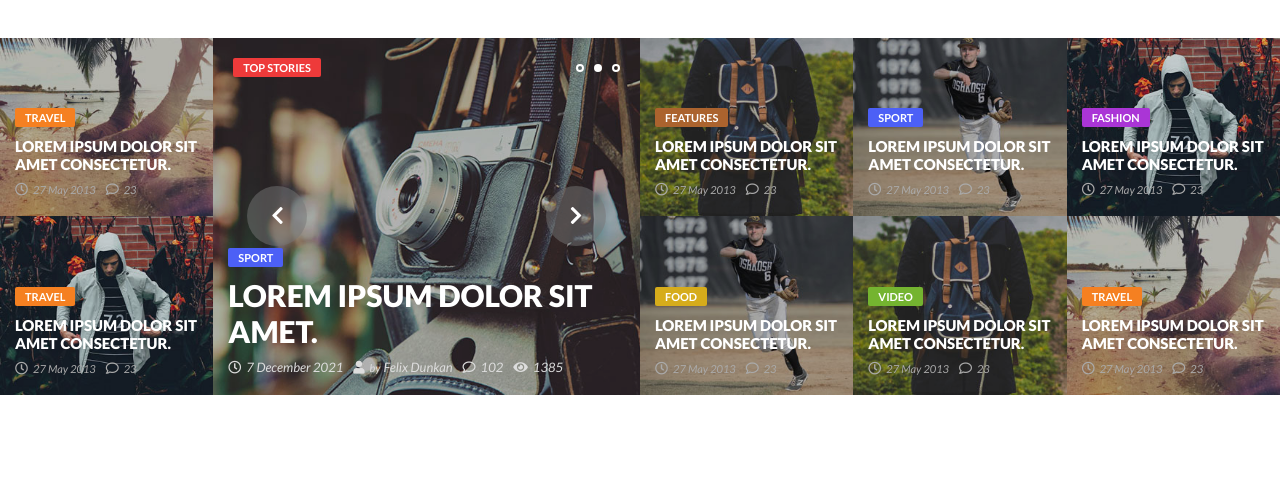
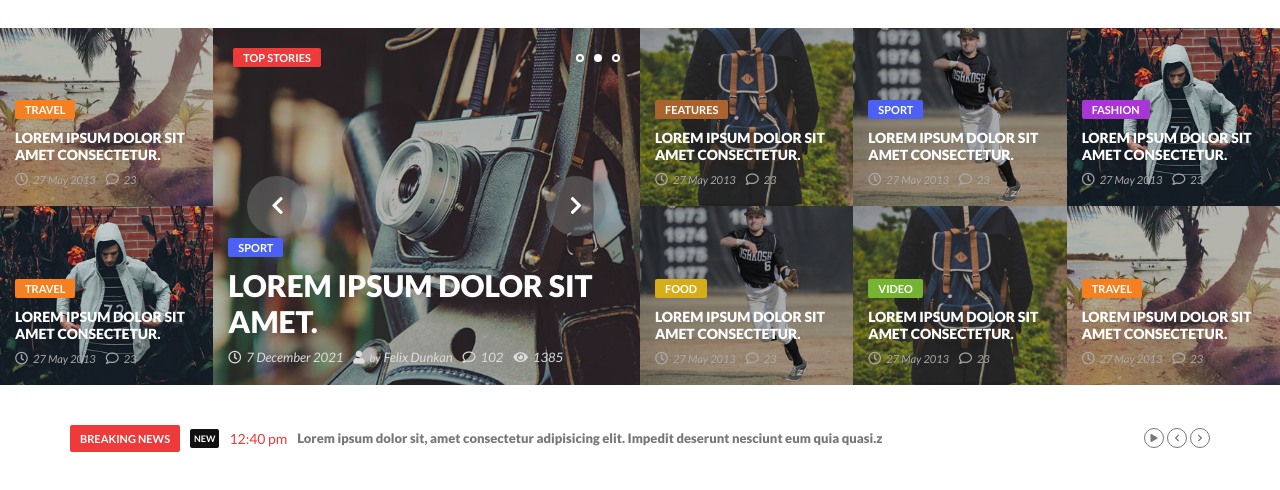
Before and after one commit to WebSavva/news, a website built with webpack: page index.html in a window 1280 px wide. Shown: the part 264-754 px from the top of the page. Built offline with nearby package versions, Linux system fonts and the light colour scheme.

Commit message:
Running sticker has been styled

```diff
--- a/index.html
+++ b/index.html
@@ -132,7 +132,7 @@
                                     </ul>
                                     <div class="nav__world-carousel-wrapper p-md">
                                         <div class="carousel__head">
-                                            <h3 class="heading-3">Lifestyle</h3>
+                                            <h3 class="heading-5">Lifestyle</h3>
                                             <div class="carousel__controls carousel__controls">
                                                 <span data-carousel-target="carousel-world" data-carousel-direction="left" class="carousel__btn carousel__btn--external">
                                                     <i class="fas fa-chevron-left carousel__control-icon--external"></i>
@@ -239,7 +239,7 @@
                             <div class="nav__dropdown nav__dropdown--vertical">
                                 <div class="row p-md">
                                         <div class="carousel__head overlay-border">
-                                            <h3 class="heading-3 overlay-border overlay-border--custom">Latest Posts</h3>
+                                            <h3 class="heading-5 overlay-border overlay-border--custom">Latest Posts</h3>
                                             <div class="carousel__controls carousel__controls">
                                                 <span data-carousel-target="carousel-travel" data-carousel-direction="left" class="carousel__btn carousel__btn--external">
                                                     <i class="fas fa-chevron-left carousel__control-icon--external"></i>
@@ -601,7 +601,7 @@
             <div class="gallery__news-details gallery__news-details--small">
                 <a href="#" class="news-category-label" data-news-category="travel">Travel</a>
                 <a href="#" class="news-link">
-                    <h2 class="heading-2 gallery__card-title">Lorem ipsum dolor sit amet consectetur.</h2>
+                    <h2 class="heading-4 gallery__card-title">Lorem ipsum dolor sit amet consectetur.</h2>
                 </a>
                 <div class="news-info news-info--light">
                     <div class="news-info__details news-info__details--dark">
@@ -725,7 +725,7 @@
             <div class="gallery__news-details gallery__news-details--small">
                 <a href="#" class="news-category-label" data-news-category="features">Features</a>
                 <a href="#" class="news-link">
-                    <h2 class="heading-2 gallery__card-title">Lorem ipsum dolor sit amet consectetur.</h2>
+                    <h2 class="heading-4 gallery__card-title">Lorem ipsum dolor sit amet consectetur.</h2>
                 </a>
                 <div class="news-info news-info--light">
                     <div class="news-info__details news-info__details--dark">
@@ -747,7 +747,7 @@
             <div class="gallery__news-details gallery__news-details--small">
                 <a href="#" class="news-category-label" data-news-category="sport">Sport</a>
                 <a href="#" class="news-link">
-                    <h2 class="heading-2 gallery__card-title">Lorem ipsum dolor sit amet consectetur.</h2>
+                    <h2 class="heading-4 gallery__card-title">Lorem ipsum dolor sit amet consectetur.</h2>
                 </a>
                 <div class="news-info news-info--light">
                     <div class="news-info__details news-info__details--dark">
@@ -769,7 +769,7 @@
             <div class="gallery__news-details gallery__news-details--small">
                 <a href="#" class="news-category-label" data-news-category="fashion">Fashion</a>
                 <a href="#" class="news-link">
-                    <h2 class="heading-2 gallery__card-title">Lorem ipsum dolor sit amet consectetur.</h2>
+                    <h2 class="heading-4 gallery__card-title">Lorem ipsum dolor sit amet consectetur.</h2>
                 </a>
                 <div class="news-info news-info--light">
                     <div class="news-info__details news-info__details--dark">
@@ -791,7 +791,7 @@
             <div class="gallery__news-details gallery__news-details--small">
                 <a href="#" class="news-category-label" data-news-category="travel">Travel</a>
                 <a href="#" class="news-link">
-                    <h2 class="heading-2 gallery__card-title">Lorem ipsum dolor sit amet consectetur.</h2>
+                    <h2 class="heading-4 gallery__card-title">Lorem ipsum dolor sit amet consectetur.</h2>
                 </a>
                 <div class="news-info news-info--light">
                     <div class="news-info__details news-info__details--dark">
@@ -813,7 +813,7 @@
             <div class="gallery__news-details gallery__news-details--small">
                 <a href="#" class="news-category-label" data-news-category="food">Food</a>
                 <a href="#" class="news-link">
-                    <h2 class="heading-2 gallery__card-title">Lorem ipsum dolor sit amet consectetur.</h2>
+                    <h2 class="heading-4 gallery__card-title">Lorem ipsum dolor sit amet consectetur.</h2>
                 </a>
                 <div class="news-info news-info--light">
                     <div class="news-info__details news-info__details--dark">
@@ -835,7 +835,7 @@
             <div class="gallery__news-details gallery__news-details--small">
                 <a href="#" class="news-category-label" data-news-category="video">Video</a>
                 <a href="#" class="news-link">
-                    <h2 class="heading-2 gallery__card-title">Lorem ipsum dolor sit amet consectetur.</h2>
+                    <h2 class="heading-4 gallery__card-title">Lorem ipsum dolor sit amet consectetur.</h2>
                 </a>
                 <div class="news-info news-info--light">
                     <div class="news-info__details news-info__details--dark">
@@ -857,7 +857,7 @@
             <div class="gallery__news-details gallery__news-details--small">
                 <a href="#" class="news-category-label" data-news-category="travel">Travel</a>
                 <a href="#" class="news-link">
-                    <h2 class="heading-2 gallery__card-title">Lorem ipsum dolor sit amet consectetur.</h2>
+                    <h2 class="heading-4 gallery__card-title">Lorem ipsum dolor sit amet consectetur.</h2>
                 </a>
                 <div class="news-info news-info--light">
                     <div class="news-info__details news-info__details--dark">
@@ -875,6 +875,29 @@
             </div>
         </div>
     </section>
+    <!-- NEWS TICKER -->
+    <section class="news-ticker">
+        <div class="row news-ticker__content">
+            <span class="news-ticker__breaking-news-label">Breaking News</span>
+            <span class="news-ticker__new-label">New</span>
+            <div class="news-ticker__line">
+                <span class="news-ticker__news-time">12:40 pm</span>
+                <a href="#" class="news-ticker__news-heading news-link news-link--alt">Lorem ipsum dolor sit, amet consectetur adipisicing elit. Impedit deserunt nesciunt eum quia quasi.z</a>
+                <div class="news-ticker__controls">
+                    <button class="news-ticker__control-btn new-ticker__stop-control">
+                        <i class="fas fa-play"></i>
+                    </button>
+                    <button class="news-ticker__control-btn new-ticker__stop-previous">
+                        <i class="fas fa-chevron-left"></i>
+                    </button>
+                    <button class="news-ticker__control-btn new-ticker__stop-next">
+                        <i class="fas fa-chevron-right"></i>
+                    </button>
+                </div>
+            </div>
+        </div>
+    </section>
+    <!-- FILTER -->
     <script src="index.js"></script>
 </body>
 </html>
--- a/sass/base/_typography.scss
+++ b/sass/base/_typography.scss
@@ -16,10 +16,16 @@ html {
 
 .heading-2 {
     @extend %heading;
-    font-size: 1.5rem;
+    font-size: 2rem;
     text-transform: uppercase;
 }
 
-.heading-3 {
-    font-size: 1.3rem;
+.heading-4 {
+    @extend %heading;
+    font-size: 1.4rem;
 }
+
+.heading-5 {
+    @extend %heading;
+    font-size: 1.2rem;
+}
--- a/sass/base/_utilities.scss
+++ b/sass/base/_utilities.scss
@@ -29,7 +29,7 @@
 
     &::after {
         @extend %bordered-bottom;
-        background-color:lighten($light-gray-color-2, 10%);
+        background-color:lighten($light-gray-color-2, 35%);
     }
 
     &--custom {
--- a/sass/components/_gallery.scss
+++ b/sass/components/_gallery.scss
@@ -1,6 +1,5 @@
 .gallery {
-    margin: 4rem 0;
-    padding-bottom: 4rem;
+    margin: 3rem 0;
     position: relative;
     z-index: 2;
     display: grid;
--- a/sass/components/_news-items.scss
+++ b/sass/components/_news-miscellaneous.scss
@@ -2,7 +2,6 @@
     color: #fff;
     font-size: 1.1rem;
     padding: .3rem 1rem;
-    align-self: start;
     border-radius: 2px;
     text-transform: uppercase;
     font-weight: 700;
@@ -50,12 +49,21 @@
 }
 
 .news-link {
+    cursor: pointer;
+    transition: $default-transition;
     @include pseudoLink(link) {
         color: #fff;
     }
     @include pseudoLink(hover){
+        color: $light-red !important;
         & > * {
             color: $light-red !important;
+        }
+    }
+
+    &--alt {
+        @include pseudoLink(link) {
+            color: $light-gray-color-2;
         }
     }
 }
@@ -64,6 +72,7 @@
     @include pseudoLink(link) {
         @extend %label;
         background: var(--current-color);
+        width: max-content;
     }
 
     @include pseudoLink(hover) {
--- /dev/null
+++ b/sass/components/_news-ticker.scss
@@ -0,0 +1,66 @@
+.news-ticker {
+    padding-bottom: 3rem;
+    &__content {
+        padding: 1rem 0;
+        display: flex;
+        align-items: center;
+
+    }
+
+    &__breaking-news-label {
+        @extend %label;
+        background: $light-red;
+        padding: .7rem 1rem;
+    }
+
+    &__line {
+        display: flex;
+        flex: 1;
+        align-items: center
+
+    }
+
+    &__new-label {
+        @extend %label;
+        background: $dark-gray-color;
+        font-size: .9rem;
+        padding: .4rem;
+        margin: 0 1rem;
+    }
+
+    &__news-time {
+        color: $light-red;
+        margin-right: 1rem;
+    }
+
+    &__news-heading {
+        font-weight: 800;
+        font-size: 1.3rem;
+        flex: 1;
+    }
+
+    &__controls {
+        display: flex;
+        align-items: center;
+        gap: .3rem;
+    }
+
+    &__control-btn {
+        cursor: pointer;
+        display: flex;
+        align-items: center;
+        justify-content: center;
+        border-radius: 100px;
+        font-size: .8rem;
+        width: 2rem;
+        height: 2rem;
+        color: $light-gray-color-2;
+        border: 1px solid currentColor;
+        transition: $default-transition;
+        aspect-ratio: 1 / 1;
+        &:hover {
+            background: $light-red;
+            color: #fff;
+        }
+    }
+}
--- a/sass/main.scss
+++ b/sass/main.scss
@@ -13,9 +13,10 @@
 
 @import "components/ad-block";
 @import "components/header";
-@import "components/news-items";
+@import "components/news-miscellaneous";
 @import "components/navigation";
 @import "components/news-card";
 @import "components/labels-set";
 @import "components/gallery";
+@import "components/news-ticker";
 @import "../complex_components/carousel/sass/carousel";
```
Also changed, not shown: css/style.css.
